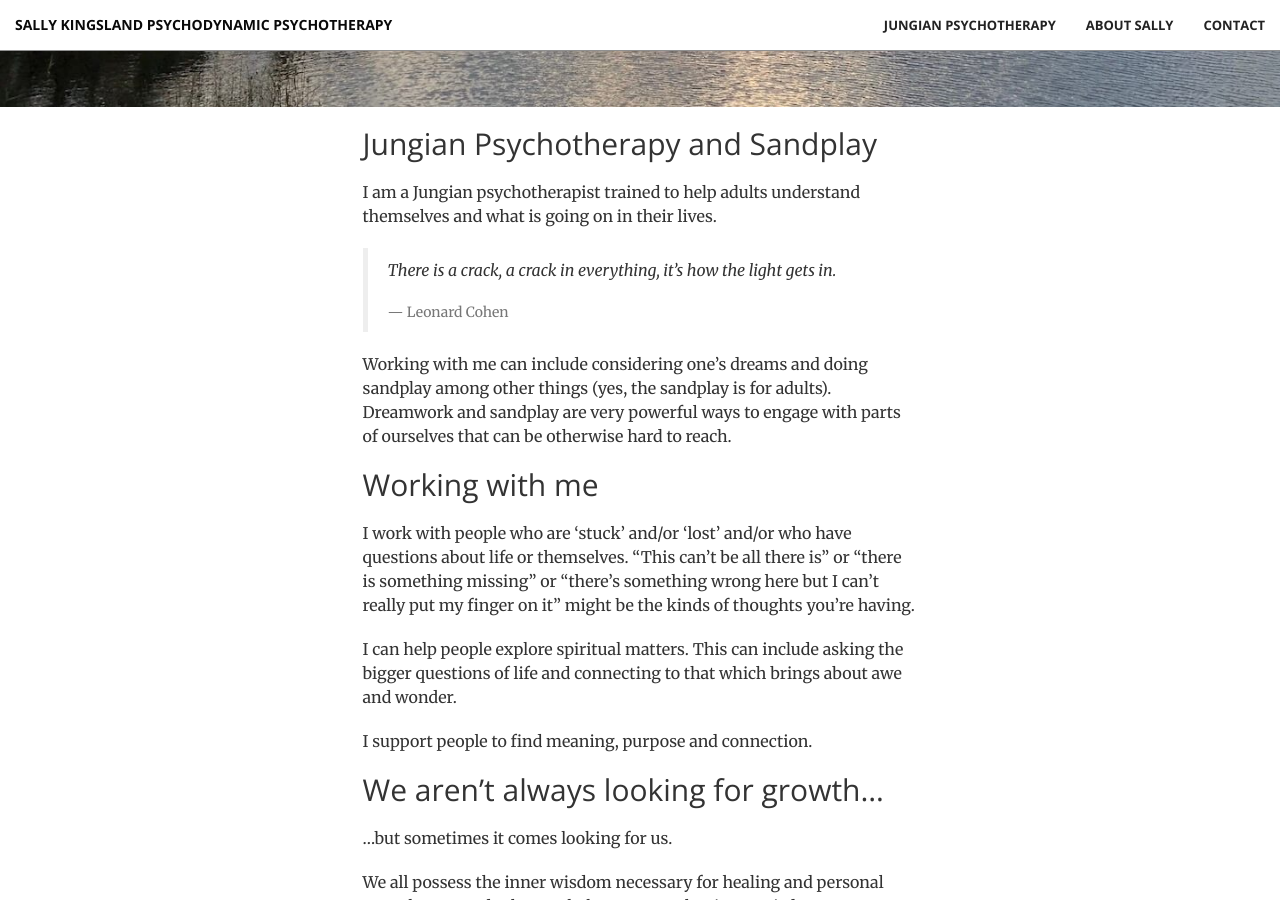
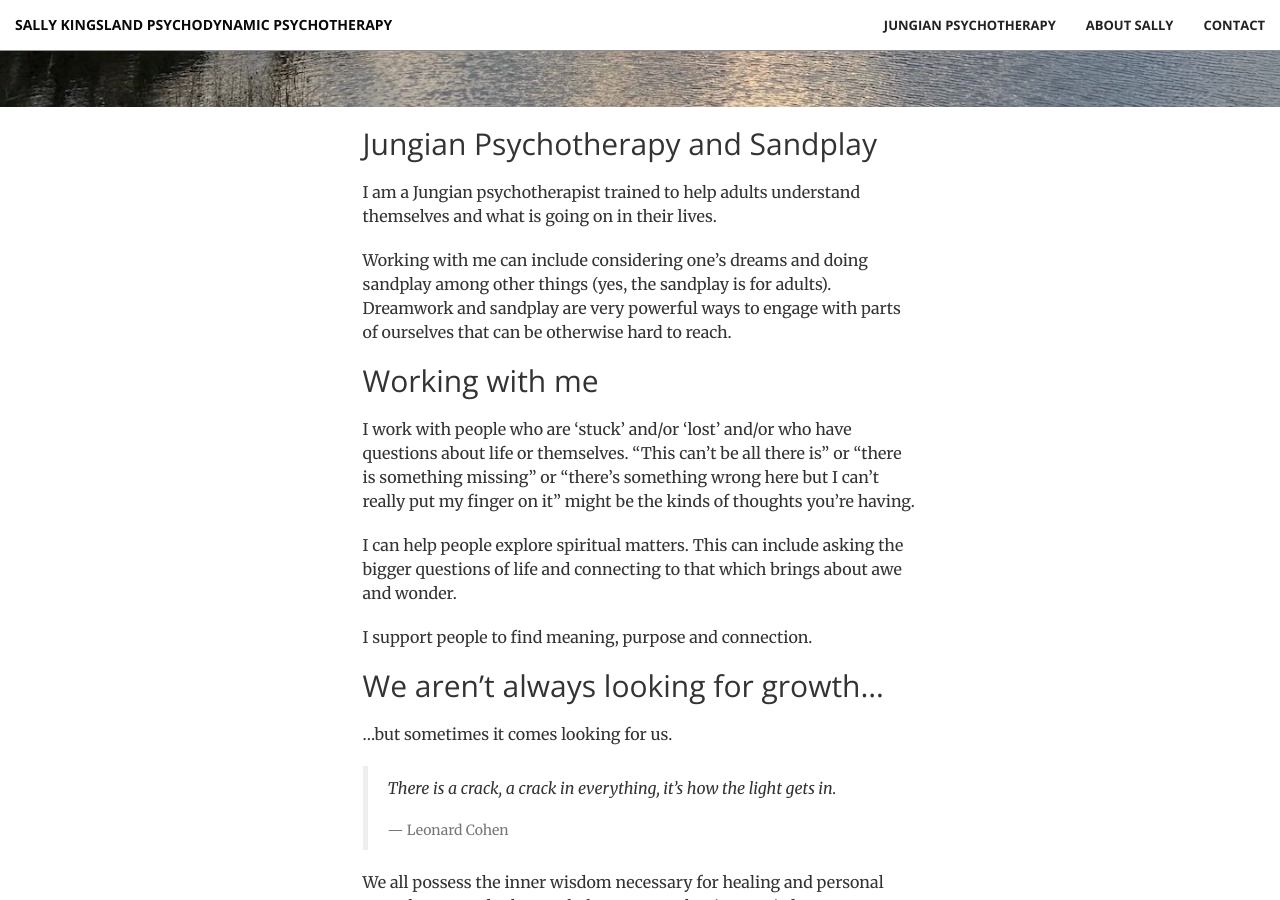
Before and after one commit to sallykingsland/sallykingsland.github.io, a Jekyll site: the page built from index.md, in a window 1280 px wide and 900 px high, scrolled down 793 px. Built offline with Jekyll 4.4.1, drawn with Linux system fonts in a browser that asks for light colours; our own code applies the rules of GitHub Pages for plain Markdown files.

Commit message:
Update index.md
Moved the Cohen quote

```diff
--- a/index.md
+++ b/index.md
@@ -7,13 +7,6 @@ layout: front
 </p>
 
 I am a Jungian psychotherapist trained to help adults understand themselves and what is going on in their lives.
-
-<blockquote>
-<p><i>
-There is a crack, a crack in everything, it’s how the light gets in.
-</i></p>
-<footer>Leonard Cohen</footer>
-</blockquote>
 
 Working with me can include considering one’s dreams and doing sandplay among other things (yes, the sandplay is for adults). Dreamwork and sandplay are very powerful ways to engage with parts of ourselves that can be otherwise hard to reach.
 
@@ -34,6 +27,13 @@ I support people to find meaning, purpose and connection.
 </p>
 ...but sometimes it comes looking for us.
 
+<blockquote>
+<p><i>
+There is a crack, a crack in everything, it’s how the light gets in.
+</i></p>
+<footer>Leonard Cohen</footer>
+</blockquote>
+
 We all possess the inner wisdom necessary for healing and personal growth. We need others to help us access that inner wisdom.
 
 If any of the above sounds like something you would like to explore you are welcome to contact me. The work is held in strict confidence.
```
